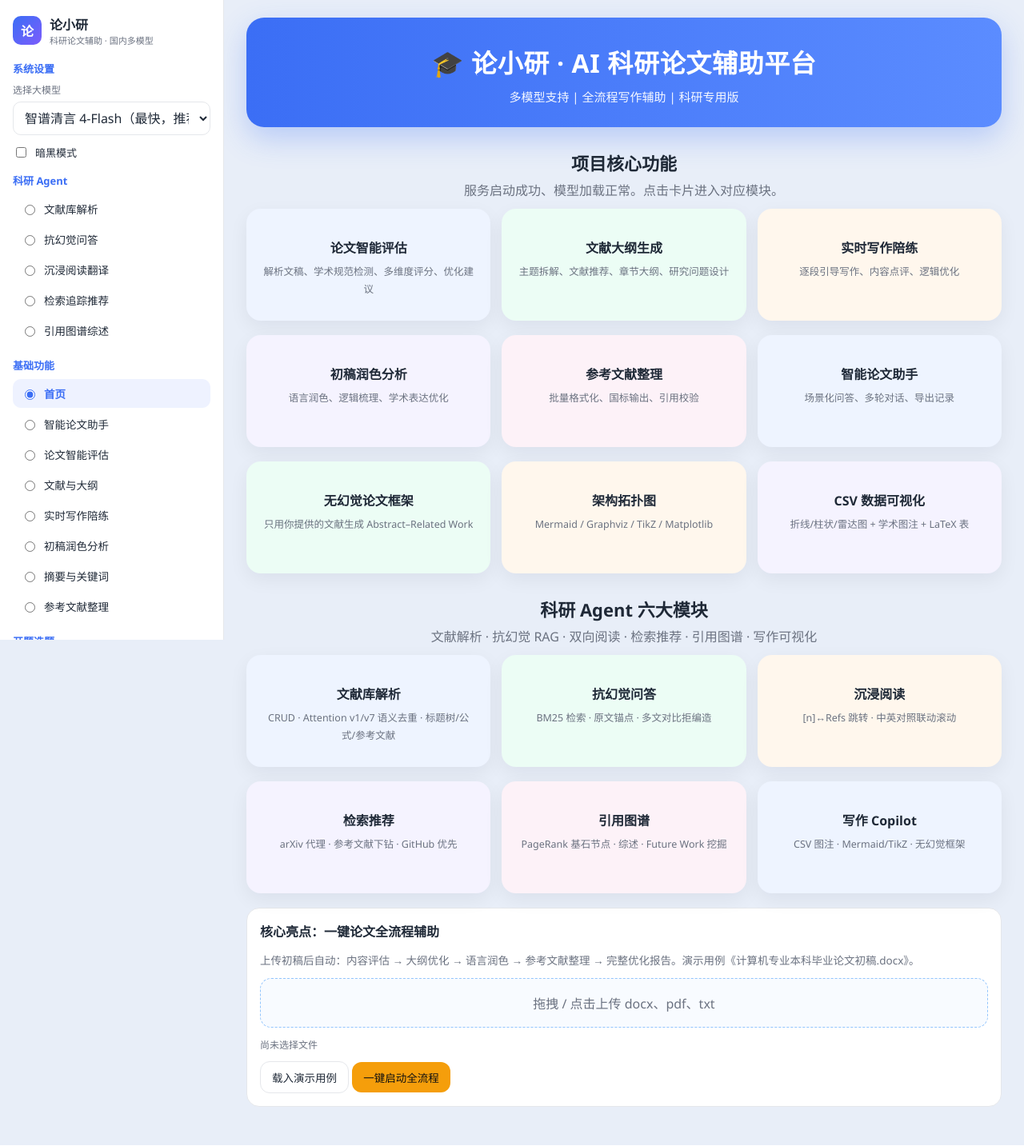
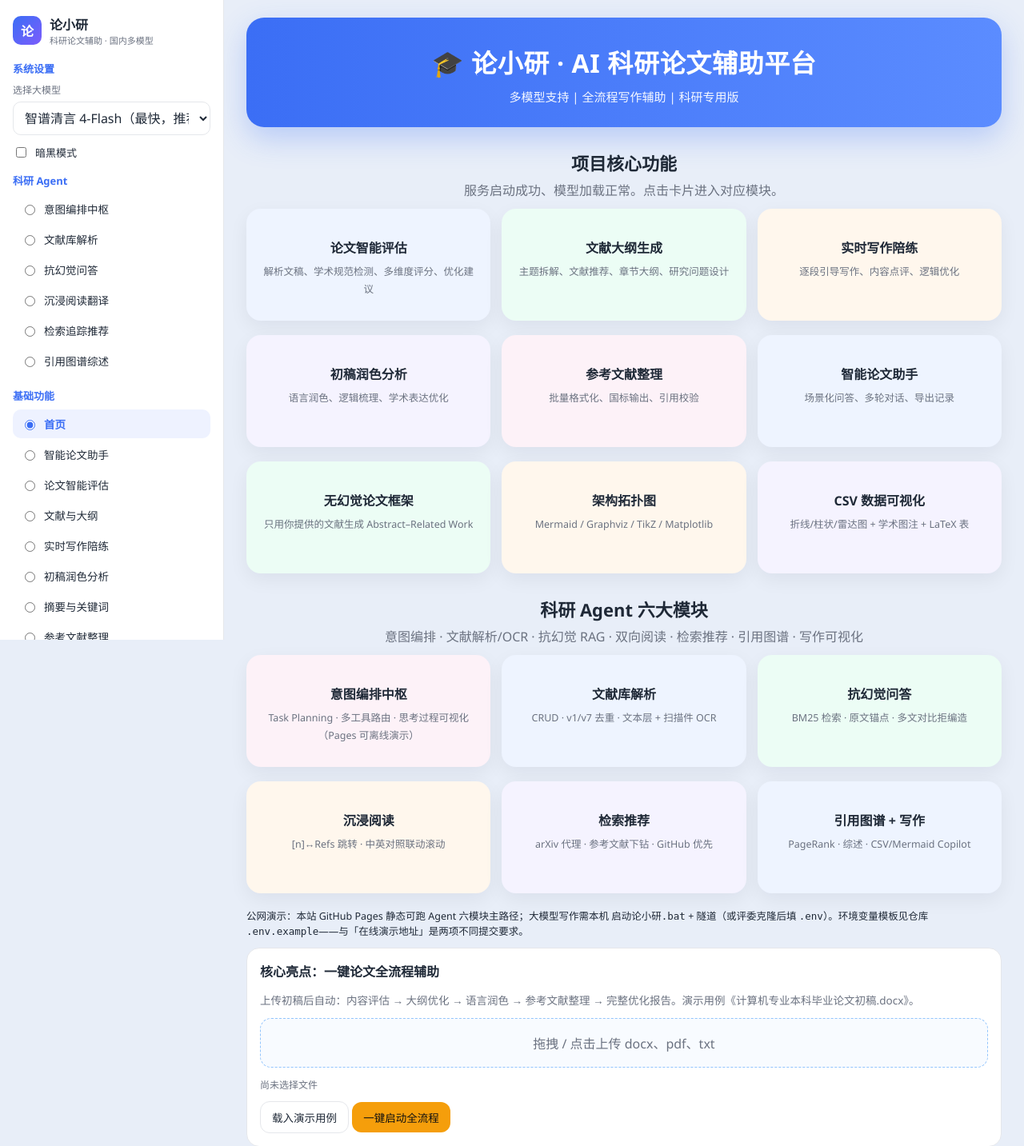
Before and after one commit to yanbopeng7-coder/lunxiaoyan, a Flask app: page / in a window 1280 px wide. Shown: the top 1433 px of the page at 80% size. Run offline with Flask 2, Linux system fonts and the light colour scheme; some libraries are stand-ins or nearby versions.

Commit message:
Add Agent task planner, PDF OCR, clarify Pages offline demo path.

```diff
--- a/templates/index.html
+++ b/templates/index.html
@@ -4,7 +4,7 @@
   <meta charset="UTF-8" />
   <meta name="viewport" content="width=device-width, initial-scale=1" />
   <title>论小研 · AI 科研论文辅助平台</title>
-  <link rel="stylesheet" href="static/css/style.css?v=36" />
+  <link rel="stylesheet" href="static/css/style.css?v=37" />
   <script>
     function go(id) {
       var pages = document.querySelectorAll(".page");
@@ -56,6 +56,7 @@
 
       <div class="h">科研 Agent</div>
       <div class="nav-group">
+        <label class="nav-item"><input type="radio" name="nav" value="agent" onclick="go('agent')" /> 意图编排中枢</label>
         <label class="nav-item"><input type="radio" name="nav" value="library" onclick="go('library')" /> 文献库解析</label>
         <label class="nav-item"><input type="radio" name="nav" value="rag" onclick="go('rag')" /> 抗幻觉问答</label>
         <label class="nav-item"><input type="radio" name="nav" value="reader" onclick="go('reader')" /> 沉浸阅读翻译</label>
@@ -138,17 +139,18 @@
           <div class="scard c3 feat" onclick="go('diagram')"><b>架构拓扑图</b><span>Mermaid / Graphviz / TikZ / Matplotlib</span></div>
           <div class="scard c4 feat" onclick="go('csvviz')"><b>CSV 数据可视化</b><span>折线/柱状/雷达图 + 学术图注 + LaTeX 表</span></div>
         </div>
-        <div class="section-head"><h2>科研 Agent 六大模块</h2><p>文献解析 · 抗幻觉 RAG · 双向阅读 · 检索推荐 · 引用图谱 · 写作可视化</p></div>
+        <div class="section-head"><h2>科研 Agent 六大模块</h2><p>意图编排 · 文献解析/OCR · 抗幻觉 RAG · 双向阅读 · 检索推荐 · 引用图谱 · 写作可视化</p></div>
         <div class="cards3">
-          <div class="scard c1 feat" onclick="go('library')"><b>文献库解析</b><span>CRUD · Attention v1/v7 语义去重 · 标题树/公式/参考文献</span></div>
+          <div class="scard c5 feat" onclick="go('agent')"><b>意图编排中枢</b><span>Task Planning · 多工具路由 · 思考过程可视化（Pages 可离线演示）</span></div>
+          <div class="scard c1 feat" onclick="go('library')"><b>文献库解析</b><span>CRUD · v1/v7 去重 · 文本层 + 扫描件 OCR</span></div>
           <div class="scard c2 feat" onclick="go('rag')"><b>抗幻觉问答</b><span>BM25 检索 · 原文锚点 · 多文对比拒编造</span></div>
-          <div class="scard c3 feat" onclick="go('reader')"><b>沉浸阅读</b><span>[n]↔Refs 跳转 · 中英对照联动滚动</span></div>
         </div>
         <div class="cards3">
+          <div class="scard c3 feat" onclick="go('reader')"><b>沉浸阅读</b><span>[n]↔Refs 跳转 · 中英对照联动滚动</span></div>
           <div class="scard c4 feat" onclick="go('retrieve')"><b>检索推荐</b><span>arXiv 代理 · 参考文献下钻 · GitHub 优先</span></div>
-          <div class="scard c5 feat" onclick="go('graph')"><b>引用图谱</b><span>PageRank 基石节点 · 综述 · Future Work 挖掘</span></div>
-          <div class="scard c1 feat" onclick="go('csvviz')"><b>写作 Copilot</b><span>CSV 图注 · Mermaid/TikZ · 无幻觉框架</span></div>
+          <div class="scard c1 feat" onclick="go('graph')"><b>引用图谱 + 写作</b><span>PageRank · 综述 · CSV/Mermaid Copilot</span></div>
         </div>
+        <p class="muted" style="margin:8px 0 0;font-size:12.5px">公网演示：本站 GitHub Pages 静态可跑 Agent 六模块主路径；大模型写作需本机 <code>启动论小研.bat</code> + 隧道（或评委克隆后填 <code>.env</code>）。环境变量模板见仓库 <code>.env.example</code>——与「在线演示地址」是两项不同提交要求。</p>
         <div class="card">
           <b>核心亮点：一键论文全流程辅助</b>
           <p style="color:var(--muted);font-size:13.5px">上传初稿后自动：内容评估 → 大纲优化 → 语言润色 → 参考文献整理 → 完整优化报告。演示用例《计算机专业本科毕业论文初稿.docx》。</p>
@@ -160,8 +162,38 @@
         </div>
       </section>
 
+      <section class="page" id="page-agent">
+        <div class="hero"><h1>意图驱动 · 科研 Agent 编排中枢</h1><p>Task Planning → 多工具调用 → 思考日志（可纯前端闭环，冲 Agent 技术深度分）</p></div>
+        <div class="card">
+          <label class="muted">研究意图 / 目标</label>
+          <textarea id="agentGoal" rows="2" placeholder="例：全流程演示：Attention 去重 + RAG 问 β1 + 多文对比 + arXiv 检索 + 图谱综述 + 写作框架">全流程科研演示：去重 RAG 对比 检索 图谱 写作</textarea>
+          <div class="grid2">
+            <div>
+              <label class="muted">RAG 问题（可选）</label>
+              <input id="agentQuestion" type="text" value="Adam beta_1 beta_2 and how many P100 GPUs?" style="width:100%" />
+            </div>
+            <div>
+              <label class="muted">检索词（可选）</label>
+              <input id="agentRetrieve" type="text" value="transformer attention" style="width:100%" />
+            </div>
+          </div>
+          <label class="muted">写作 idea（可选）</label>
+          <input id="agentIdea" type="text" value="occlusion-aware campus pedestrian detection" style="width:100%" />
+          <div class="row" style="margin-top:10px">
+            <button class="btn ghost" type="button" onclick="previewAgentPlan()">只生成计划</button>
+            <button class="btn gold" type="button" onclick="runResearchAgent()">执行编排</button>
+          </div>
+          <h4>任务计划</h4>
+          <div id="agentPlan"></div>
+          <h4>思考过程</h4>
+          <div id="agentThoughts" class="report"></div>
+          <h4>汇总输出</h4>
+          <div id="agentResult"></div>
+        </div>
+      </section>
+
       <section class="page" id="page-library">
-        <div class="hero"><h1>文献库 · PDF 解析与语义去重</h1><p>模块一：CRUD · SimHash/MinHash 去重 · 细粒度结构抽取</p></div>
+        <div class="hero"><h1>文献库 · PDF 解析与语义去重</h1><p>模块一：CRUD · SimHash 去重 · 文本层解析 · 扫描件 OCR（Tesseract）</p></div>
         <div class="card">
           <div class="row">
             <button class="btn gold" type="button" onclick="loadAttentionDemo()">一键 Attention v1→v7 去重测例</button>
@@ -556,9 +588,9 @@
   <script src="static/vendor/fflate.min.js?v=23"></script>
   <script src="static/vendor/pdf.min.js?v=23"></script>
   <script src="static/js/readfile.js?v=23"></script>
-  <script src="static/js/pages-demo.js?v=36"></script>
-  <script src="static/js/app.js?v=36"></script>
-  <script type="module" src="static/js/copilot-ui.js?v=36"></script>
-  <script type="module" src="static/js/agent-ui.js?v=36"></script>
+  <script src="static/js/pages-demo.js?v=37"></script>
+  <script src="static/js/app.js?v=37"></script>
+  <script type="module" src="static/js/copilot-ui.js?v=37"></script>
+  <script type="module" src="static/js/agent-ui.js?v=37"></script>
 </body>
 </html>
```
